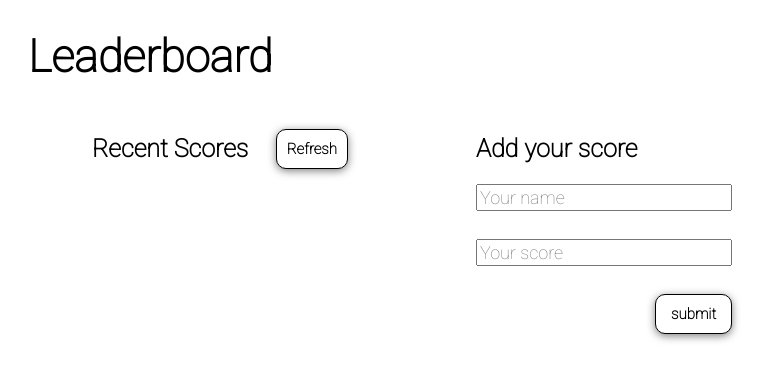
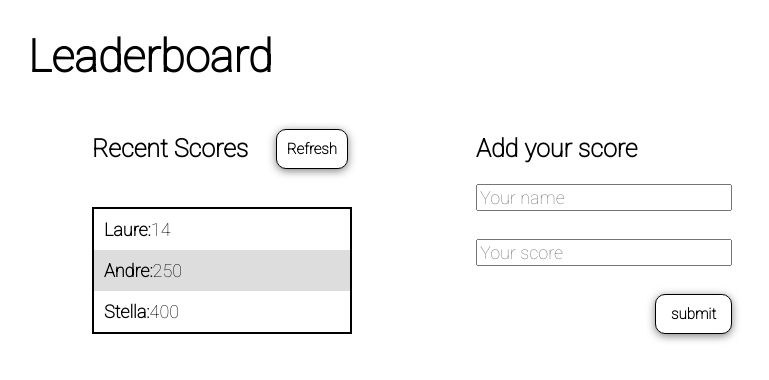
Before and after one commit to patriciachrysy/Leaderboard, a website built with webpack: page src/index.html in a window 1280 px wide. Both pictures are taken after a click on the button "Refresh". Shown: the whole page, without its empty margins (228-997 px from the left). Built offline with nearby package versions, Linux system fonts and the light colour scheme.

Commit message:
Added the score js management with form actions

```diff
--- a/src/index.html
+++ b/src/index.html
@@ -12,7 +12,7 @@
         <div class="scores-section">
             <div class="header">
                 <h2>Recent Scores</h2>
-                <button>Refresh</button>
+                <button id="refresh-button">Refresh</button>
             </div>
             <div class="score-list">
             </div>
@@ -24,10 +24,10 @@
             </div>
 
             <div class="form">
-                <form>
+                <form id="score-form">
                     <input type="text" id="player" placeholder="Your name">
-                    <input type="number" id="score" placeholder="Your score">
-                    <input type="submit" value="submit">
+                    <input type="number" id="score" min='0' placeholder="Your score">
+                    <input type="submit" id="add-score" value="submit">
                 </form>
             </div>
         </div>
--- a/src/index.js
+++ b/src/index.js
@@ -1 +1,72 @@
 import './style.css';
+import addNewScore from './scoreActions.js';
+
+let scores = [
+    {
+        playerName: 'Laure',
+        playerScore: 14
+    },
+    {
+        playerName: 'Andre',
+        playerScore: 250
+    },
+    {
+        playerName: 'Stella',
+        playerScore: 400
+    }
+];
+
+const displayScore = (score) => {
+    const scoreNode = document.createElement('li');
+    const nameText = document.createElement('b');
+    const scoreText = document.createElement('span');
+
+    nameText.innerText = score.playerName + ':';
+    scoreText.innerText = score.playerScore;
+
+    scoreNode.appendChild(nameText);
+    scoreNode.appendChild(scoreText);
+
+    return scoreNode;
+}
+
+const manageForm = () => {
+    console.log('Manage form is running');
+    const scoreForm = document.querySelector('#score-form');
+    const submitButton = document.querySelector('#add-score');
+    const playerNameField = document.querySelector('#player');
+    const playerScoreField = document.querySelector('#score');
+
+    submitButton.addEventListener('click', (e) => {
+        e.preventDefault();
+        let playerName = playerNameField.value;
+        let playerScore = playerScoreField.value;
+        if(playerName.trim().length > 0  && playerScore) {
+            scores = addNewScore(playerName, playerScore, scores);
+            scoreForm.reset();
+        }
+    });
+}
+
+const listAllScores = () => {
+    const scoreDiv = document.querySelector('.score-list');
+    scoreDiv.innerHTML = '';
+    const scoreList = document.createElement('ul');
+
+    if(scores.length > 0) {
+        scores.map((score) => scoreList.appendChild(displayScore(score)));
+        scoreDiv.appendChild(scoreList);
+    }else{
+        scoreDiv.innerText = 'Add a new score to view it here';
+    }
+}
+
+window.onload = () => {
+    manageForm();
+
+    const refreshButton = document.querySelector('#refresh-button');
+
+    refreshButton.addEventListener('click', () => {
+        listAllScores();
+    })
+};
--- /dev/null
+++ b/src/scoreActions.js
@@ -0,0 +1,9 @@
+export default (player, score, scores) => {
+    let newScore = {
+        playerName: player,
+        playerScore: score
+    }
+
+    scores.push(newScore);
+    return scores;
+}
--- a/src/style.css
+++ b/src/style.css
@@ -31,6 +31,22 @@ main {
 
 form {
     min-height: 150px;
+}
+
+ul {
+    width: 100%;
+    margin: 0;
+    padding: 0;
+    border: 2px solid black;
+}
+
+ul li:nth-child(even) {
+    background-color: rgb(221, 221, 221);
+}
+
+li {
+    list-style: none;
+    padding: 10px;
 }
 
 .scores-section, .form-section {
```
